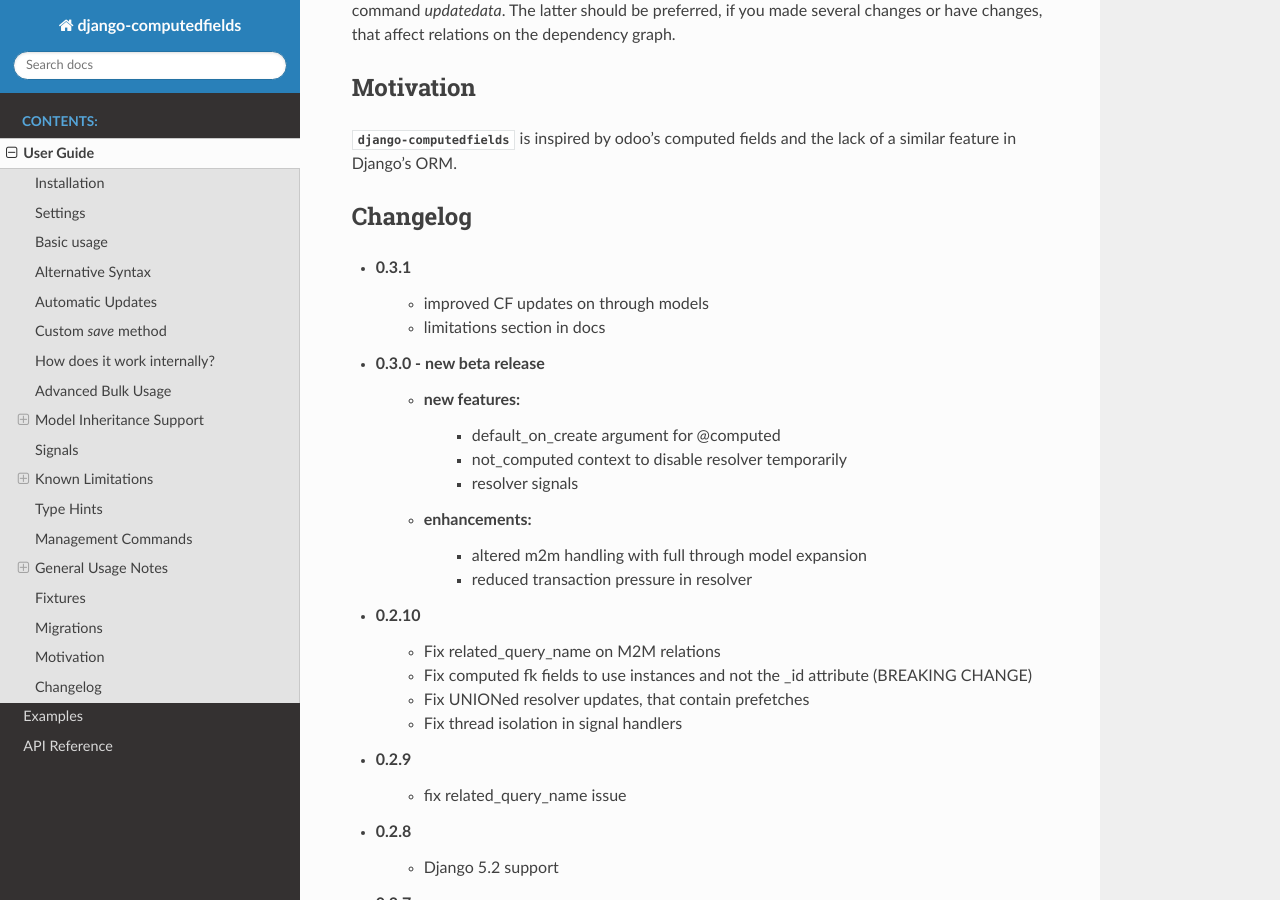
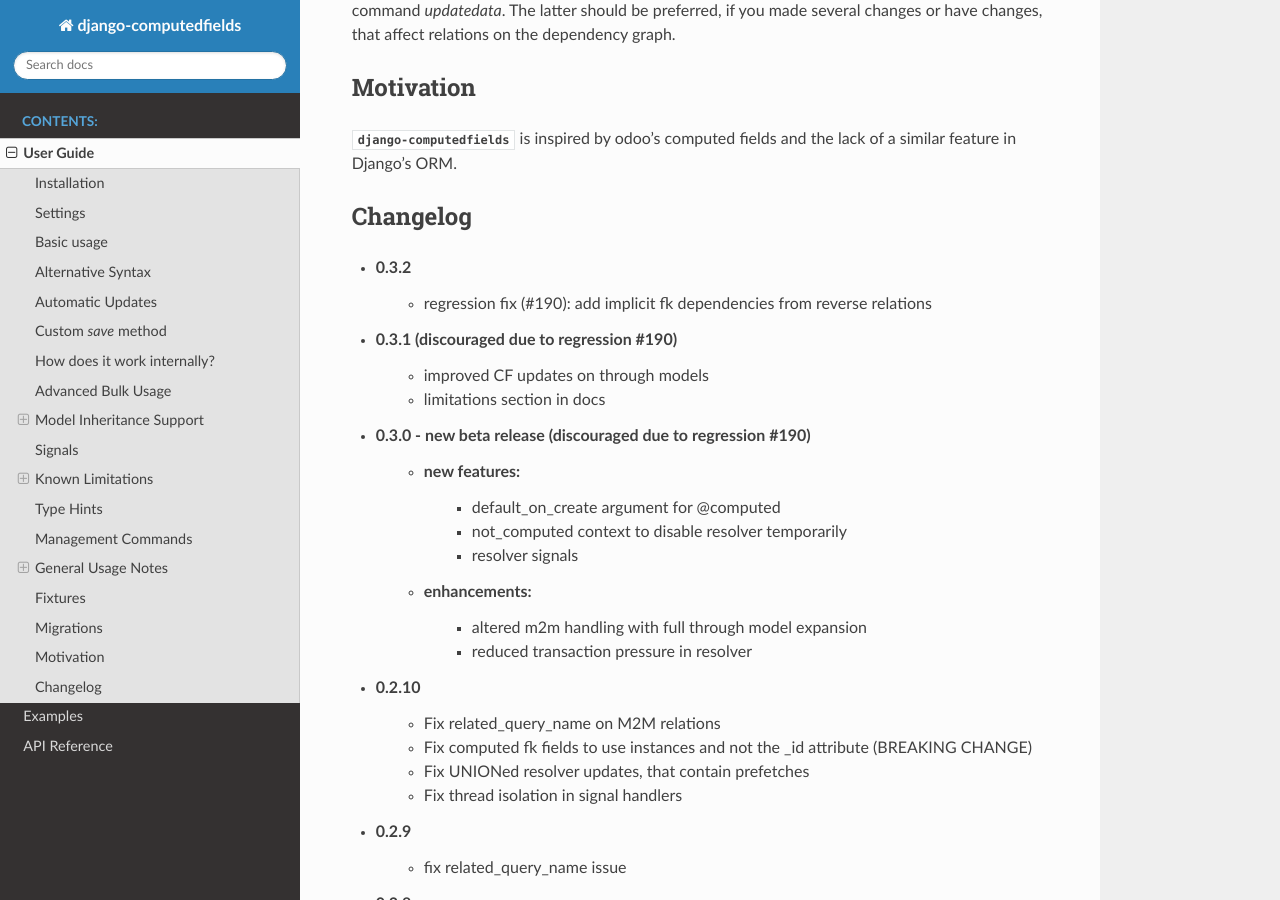
Before and after one commit to netzkolchose/django-computedfields, a Sphinx documentation site: the page built from docs/manual.rst, in a window 1280 px wide and 900 px high, scrolled down 15941 px. Built offline with Sphinx 7.4.7 and the Read the Docs theme 3.1.0, drawn with Linux system fonts in a browser that asks for light colours; the version number is read from the project's files by our own code.

```diff
--- a/computedfields/__init__.py
+++ b/computedfields/__init__.py
@@ -1 +1 @@
-__version__ = '0.3.1'
+__version__ = '0.3.2'
--- a/docs/manual.rst
+++ b/docs/manual.rst
@@ -756,10 +756,12 @@ a similar feature in Django's ORM.
 Changelog
 ---------
 
-- 0.3.1
+- 0.3.2
+    - regression fix (#190): add implicit fk dependencies from reverse relations
+- 0.3.1 (discouraged due to regression #190)
     - improved CF updates on through models
     - limitations section in docs
-- 0.3.0 - new beta release
+- 0.3.0 - new beta release (discouraged due to regression #190)
     - new features:
         - default_on_create argument for @computed
         - not_computed context to disable resolver temporarily
```
Also changed, not shown: README.md (+4 -3 lines).
